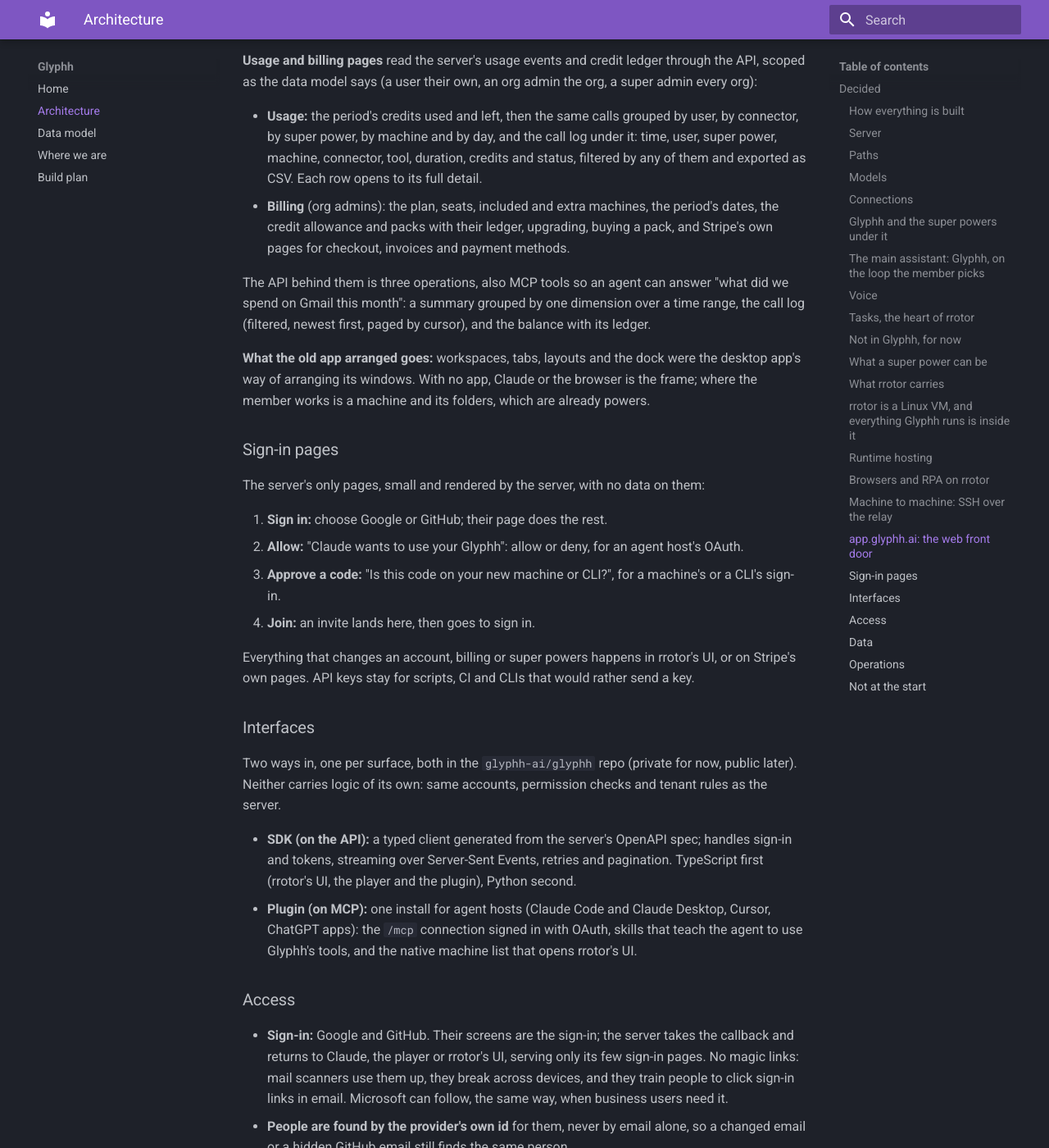
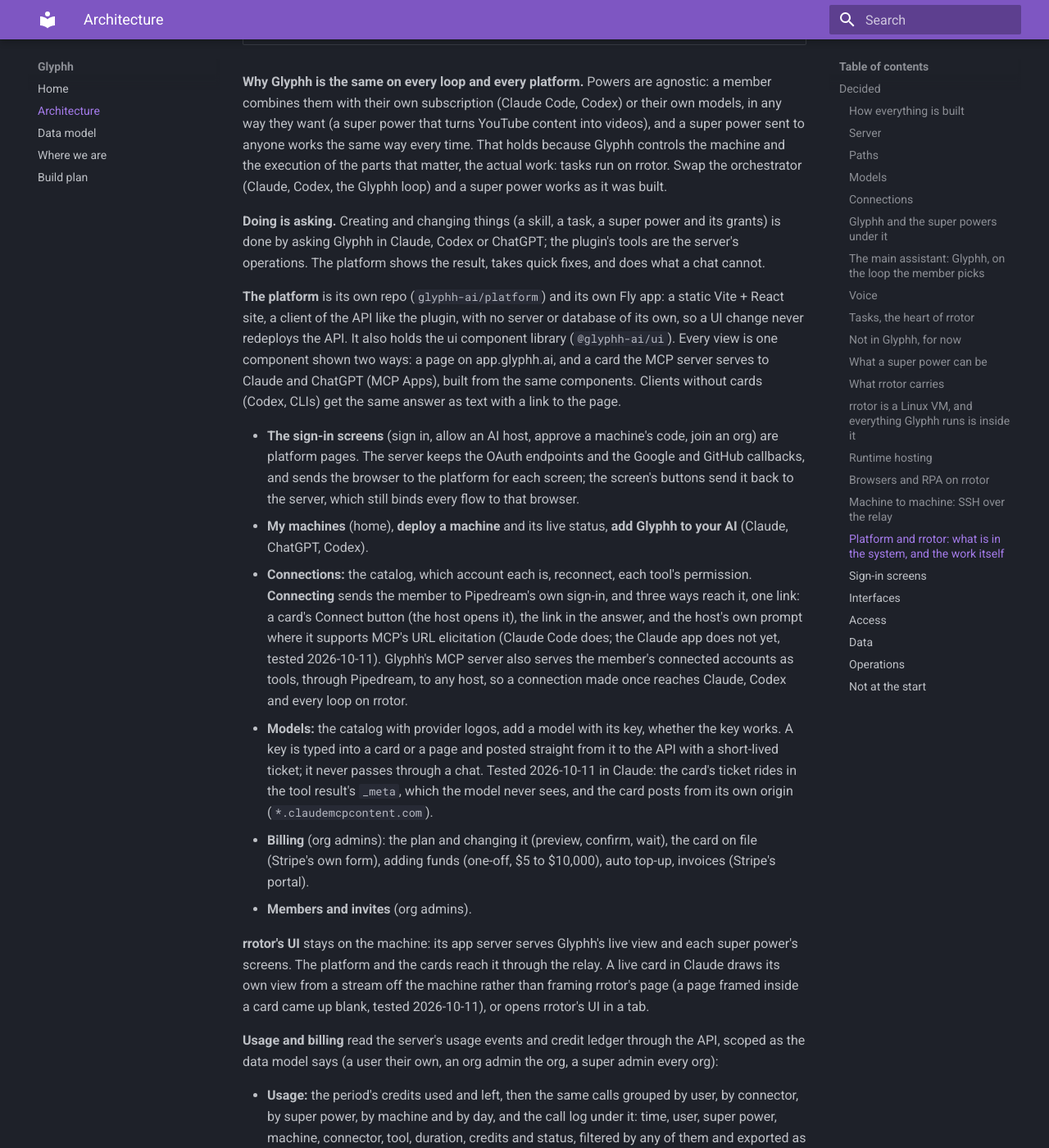
Before and after one commit to glyphh-ai/server, an MkDocs documentation site: the page built from docs/architecture.md, in a window 1280 px wide and 1400 px high, scrolled down 10422 px. Shown: the whole window at 82% size. Built offline with MkDocs 1.6.1 and Material for MkDocs 9.7.7, drawn with Linux system fonts in a browser that asks for light colours; some of the changed text lies outside the part shown.

Commit message:
Platform and rrotor split: the platform (app.glyphh.ai, its own repo and Fly app, a static Vite + React API client that also holds the ui library) shows what is in the system, as pages and as the same views in cards in Claude and ChatGPT; rrotor's UI shows the work itself, reached through the relay; the sign-in screens move to the platform while the server keeps every flow; connecting by card, link or URL elicitation, keys posted straight from a card; why a super power works the same on any loop
Co-Authored-By: Claude Opus 5.5 <noreply@anthropic.com>

````diff
--- a/docs/architecture.md
+++ b/docs/architecture.md
@@ -8,7 +8,7 @@ flowchart TB
     end
 
     subgraph Cloud["Glyphh cloud"]
-        Pages["Sign-in pages"]
+        Platform["Platform<br/>app.glyphh.ai"]
         Player["Player"]
         Server["Server: API + MCP"]
         DB[("Postgres")]
@@ -19,7 +19,7 @@ flowchart TB
         Server --- Live
         Server --- Relay
         Server --- ConnRelay
-        Server --- Pages
+        Platform -- "API" --> Server
         Player --- Relay
     end
 
@@ -38,8 +38,9 @@ flowchart TB
     SignIn["Google, GitHub"]
     Site["glyphh.ai"]
 
-    Claude -- "MCP" --> Server
+    Claude -- "MCP + cards" --> Server
     Claude --> Player
+    Browser --> Platform
     Browser --> Player
     RA <-. "rrotor to rrotor: SSH, end to end" .-> Relay
     Relay <-. "SSH, end to end" .-> RB
@@ -52,7 +53,7 @@ flowchart TB
     ConnRelay --> Pipedream
     Hosts -- "runs" --> RA
     Hosts -- "runs" --> RB
-    Pages --> SignIn
+    Server --> SignIn
     Server --> Stripe
 ```
 
@@ -94,7 +95,7 @@ A single-deployment, multi-tenant cloud SaaS, headless first: every capability i
 
 Glyphh is a model runtime, not a gateway. The one thing it governs is which models and connections an org's users may add, set by the org and narrowed by its teams. Spend, rate limits and every other rule belong to an AI gateway the customer puts in front of their models (a model's base URL can point at it). A model is a person's own: they add it with their own key (a provider, the provider's model id and an API key), and a super power is granted as many of theirs as it needs; when it runs, rrotor calls the provider directly with that key. Glyphh stores the model's setup and never routes, meters, limits or pays for a model call. The key is encrypted on the server and handed only to a member's own runtime.
 
-Adding a model happens in rrotor's UI, where the member edits a super power: its models opens the full catalog, the way connections opens Pipedream's, searchable by provider, name and type, each entry with its provider's logo, name, description and type. Picking one asks for the key on that same page; rrotor's UI sends it to the server's API through the SDK, and the server saves the model as the member's power, encrypted, and grants it to the super power being edited (Glyphh needs no grant). When that super power runs, rrotor asks the server for what it was granted and gets its models with their keys, over its own machine connection, and hands them to the loop and to the slots of its tasks. An agent never takes a key: a tool that needs one returns a launch ticket to that same page of the member's rrotor UI, and only hears back that it was saved and the key's last four characters.
+Adding a model happens on the platform or in a card in Claude: picking a model for a super power opens the full catalog, the way connections opens Pipedream's, searchable by provider, name and type, each entry with its provider's logo, name, description and type. Picking one asks for the key right there; the page or card posts it straight to the server's API, and the server saves the model as the member's power, encrypted, and grants it to the super power being edited (Glyphh needs no grant). When that super power runs, rrotor asks the server for what it was granted and gets its models with their keys, over its own machine connection, and hands them to the loop and to the slots of its tasks. An agent never takes a key: a tool that needs one answers with a card (or a link to the page) where the member types it, and only hears back that it was saved and the key's last four characters.
 
 ### Connections
 
@@ -221,18 +222,32 @@ A member's machines reach each other, so from machine A they can watch machine B
 
 Ported from the old relay (`/ws/attach`), which kept the outbound sockets, the fixed list of methods and the folder grants, but let the server read every frame, put the user's sign-in token in the URL, and had no machine identity of its own.
 
-### app.glyphh.ai: the web front door
+### Platform and rrotor: what is in the system, and the work itself
 
-Decided 2026-10-11. Glyphh ships no desktop app and no platform. Every rrotor serves Glyphh's own UI for super powers, and **app.glyphh.ai** is a very light web app for what a person reaches directly in a browser, before or beside their machines. It is a client of the API, like the plugin; nothing about super powers lives there. The server stays headless: no direct access for people, and Glyphh needs a loop (an AI host with the plugin, or a machine's main assistant).
+Decided 2026-10-11. Two UIs, split by isolation:
 
-- **Pages only a browser can show:** sign in, allow an AI host, approve a machine's code, join an org, the return pages (connected, approved, checkout done, a service connected), and errors with their trace id.
+| | **Platform** (app.glyphh.ai, and the same views as cards) | **rrotor's UI** (served by the app server on each rrotor) |
+|---|---|---|
+| Shows | What is in the system for you: powers, super powers and their grants, machines, catalogs, usage, billing, members | Super powers in action: the swarm, runs, logs, a super power's screens, voice |
+| Data | Metadata, read through the API | What super powers make; it lives on the machine and never leaves it |
+| Reached | A browser, or as cards in Claude and ChatGPT | Through the relay: a browser tab, or a live card in Claude |
+
+**Why Glyphh is the same on every loop and every platform.** Powers are agnostic: a member combines them with their own subscription (Claude Code, Codex) or their own models, in any way they want (a super power that turns YouTube content into videos), and a super power sent to anyone works the same way every time. That holds because Glyphh controls the machine and the execution of the parts that matter, the actual work: tasks run on rrotor. Swap the orchestrator (Claude, Codex, the Glyphh loop) and a super power works as it was built.
+
+**Doing is asking.** Creating and changing things (a skill, a task, a super power and its grants) is done by asking Glyphh in Claude, Codex or ChatGPT; the plugin's tools are the server's operations. The platform shows the result, takes quick fixes, and does what a chat cannot.
+
+**The platform** is its own repo (`glyphh-ai/platform`) and its own Fly app: a static Vite + React site, a client of the API like the plugin, with no server or database of its own, so a UI change never redeploys the API. It also holds the ui component library (`@glyphh-ai/ui`). Every view is one component shown two ways: a page on app.glyphh.ai, and a card the MCP server serves to Claude and ChatGPT (MCP Apps), built from the same components. Clients without cards (Codex, CLIs) get the same answer as text with a link to the page.
+
+- **The sign-in screens** (sign in, allow an AI host, approve a machine's code, join an org) are platform pages. The server keeps the OAuth endpoints and the Google and GitHub callbacks, and sends the browser to the platform for each screen; the screen's buttons send it back to the server, which still binds every flow to that browser.
 - **My machines** (home), **deploy a machine** and its live status, **add Glyphh to your AI** (Claude, ChatGPT, Codex).
-- **Connections:** the catalog, connect through Pipedream's own sign-in, which account each is, reconnect.
-- **Models:** the catalog with provider logos, add a model with its key (a key is only ever typed into a web page, never a chat), whether the key works.
+- **Connections:** the catalog, which account each is, reconnect, each tool's permission. **Connecting** sends the member to Pipedream's own sign-in, and three ways reach it, one link: a card's Connect button (the host opens it), the link in the answer, and the host's own prompt where it supports MCP's URL elicitation (Claude Code does; the Claude app does not yet, tested 2026-10-11). Glyphh's MCP server also serves the member's connected accounts as tools, through Pipedream, to any host, so a connection made once reaches Claude, Codex and every loop on rrotor.
+- **Models:** the catalog with provider logos, add a model with its key, whether the key works. A key is typed into a card or a page and posted straight from it to the API with a short-lived ticket; it never passes through a chat. Tested 2026-10-11 in Claude: the card's ticket rides in the tool result's `_meta`, which the model never sees, and the card posts from its own origin (`*.claudemcpcontent.com`).
 - **Billing** (org admins): the plan and changing it (preview, confirm, wait), the card on file (Stripe's own form), adding funds (one-off, $5 to $10,000), auto top-up, invoices (Stripe's portal).
-- **Cards in Claude and ChatGPT** reuse the same components, only after sign-in: machines, deploy status, usage and plan, connections and models (each "add" opens the web page), the swarm, needs-you.
+- **Members and invites** (org admins).
 
-**Usage and billing pages** read the server's usage events and credit ledger through the API, scoped as the data model says (a user their own, an org admin the org, a super admin every org):
+**rrotor's UI** stays on the machine: its app server serves Glyphh's live view and each super power's screens. The platform and the cards reach it through the relay. A live card in Claude draws its own view from a stream off the machine rather than framing rrotor's page (a page framed inside a card came up blank, tested 2026-10-11), or opens rrotor's UI in a tab.
+
+**Usage and billing** read the server's usage events and credit ledger through the API, scoped as the data model says (a user their own, an org admin the org, a super admin every org):
 
 - **Usage:** the period's credits used and left, then the same calls grouped by user, by connector, by super power, by machine and by day, and the call log under it: time, user, super power, machine, connector, tool, duration, credits and status, filtered by any of them and exported as CSV. Each row opens to its full detail.
 - **Billing** (org admins): the plan, seats, included and extra machines, the period's dates, the credit allowance and packs with their ledger, upgrading, buying a pack, and Stripe's own pages for checkout, invoices and payment methods.
@@ -241,29 +256,29 @@ The API behind them is three operations, also MCP tools so an agent can answer "
 
 **What the old app arranged goes:** workspaces, tabs, layouts and the dock were the desktop app's way of arranging its windows. With no app, Claude or the browser is the frame; where the member works is a machine and its folders, which are already powers.
 
-### Sign-in pages
+### Sign-in screens
 
-The server's only pages, small and rendered by the server, with no data on them:
+Small platform pages with no data of their own; the server owns every flow behind them:
 
 1. **Sign in:** choose Google or GitHub; their page does the rest.
 2. **Allow:** "Claude wants to use your Glyphh": allow or deny, for an agent host's OAuth.
 3. **Approve a code:** "Is this code on your new machine or CLI?", for a machine's or a CLI's sign-in.
 4. **Join:** an invite lands here, then goes to sign in.
 
-Everything that changes an account, billing or super powers happens in rrotor's UI, or on Stripe's own pages. API keys stay for scripts, CI and CLIs that would rather send a key.
+API keys stay for scripts, CI and CLIs that would rather send a key.
 
 ### Interfaces
 
-Two ways in, one per surface, both in the `glyphh-ai/glyphh` repo (private for now, public later). Neither carries logic of its own: same accounts, permission checks and tenant rules as the server.
+Two ways in, one per surface, both in the `glyphh-ai/glyphh` repo (private for now, public later), and the platform in its own repo. None carries logic of its own: same accounts, permission checks and tenant rules as the server.
 
-- **SDK (on the API):** a typed client generated from the server's OpenAPI spec; handles sign-in and tokens, streaming over Server-Sent Events, retries and pagination. TypeScript first (rrotor's UI, the player and the plugin), Python second.
+- **SDK (on the API):** a typed client generated from the server's OpenAPI spec; handles sign-in and tokens, streaming over Server-Sent Events, retries and pagination. TypeScript first (the platform, rrotor's UI, the player and the plugin), Python second.
 - **Plugin (on MCP):** one install for agent hosts (Claude Code and Claude Desktop, Cursor, ChatGPT apps): the `/mcp` connection signed in with OAuth, skills that teach the agent to use Glyphh's tools, and the native machine list that opens rrotor's UI.
 
 ### Access
 
-- **Sign-in:** Google and GitHub. Their screens are the sign-in; the server takes the callback and returns to Claude, the player or rrotor's UI, serving only its few sign-in pages. No magic links: mail scanners use them up, they break across devices, and they train people to click sign-in links in email. Microsoft can follow, the same way, when business users need it.
+- **Sign-in:** Google and GitHub. Their screens are the sign-in; the server takes the callback and returns to Claude, the platform, the player or rrotor's UI; the screens around it are platform pages. No magic links: mail scanners use them up, they break across devices, and they train people to click sign-in links in email. Microsoft can follow, the same way, when business users need it.
 - **People are found by the provider's own id** for them, never by email alone, so a changed email or a hidden GitHub email still finds the same person.
-- **Tokens:** after a Google or GitHub sign-in the server issues its own tokens to the player and to rrotor's UI; every token carries its org. A machine's UI is opened with a launch ticket, never a token in a URL.
+- **Tokens:** after a Google or GitHub sign-in the server issues its own tokens to the platform, the player and rrotor's UI; every token carries its org. A machine's UI is opened with a launch ticket, never a token in a URL.
 - **Machines** sign in with a code the member approves in the browser, and get a machine token of their own, sent in a header, never in a URL.
 - **Agent hosts** (the plugin in Claude Code, Cursor, ChatGPT) sign in with OAuth: the member approves each host, and can revoke one without the others.
 
````
Also changed, not shown: docs/data-model.md (+2 -2 lines), docs/img/architecture.png.
